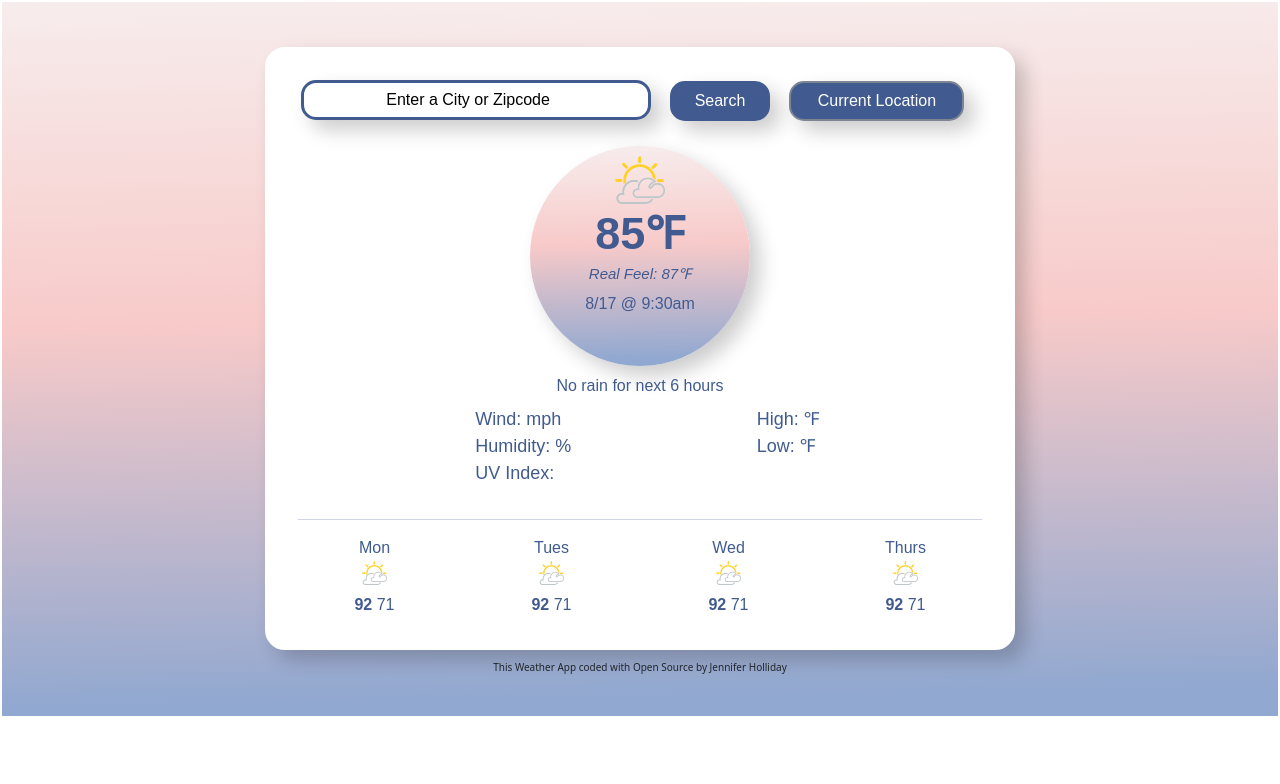
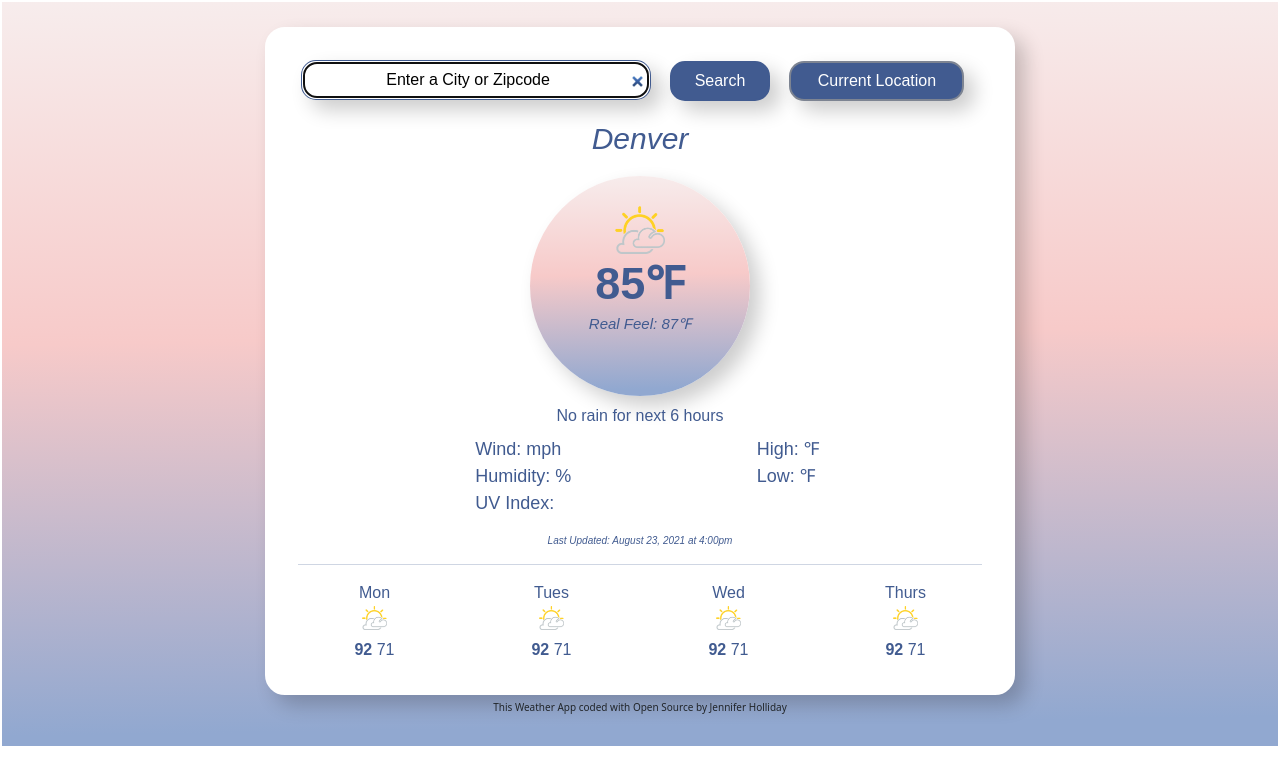
Before and after one commit to jennholl02/Simply-Weather-2.0, a plain HTML site: page index.html in a window 1280 px wide. Drawn offline with nearby package versions, Linux system fonts and the light colour scheme; a web font is replaced by a local one.

Commit message:
Added HTML for City, Moved Time/Date, Updated CSS

```diff
--- a/index.html
+++ b/index.html
@@ -29,6 +29,8 @@
               <input
                 type="search"
                 value="Enter a City or Zipcode"
+                autocomplete="off"
+                autofocus="on"
                 class="city-search-bar"
               />
               <input
@@ -44,6 +46,7 @@
                 id="location-submit-button"
               />
             </form>
+            <div class="cityName" id="city-name">Denver</div>
           </div>
           <div class="current-forecast">
             <div class="circle">
@@ -57,7 +60,6 @@
               <div class="temperature-circle">85℉</div>
               <span class="real-feel-circle">Real Feel: </span
               ><span class="real-feel-temp">87℉</span>
-              <div class="time-date-circle">8/17 @ 9:30am</div>
             </div>
           </div>
           <div class="row">
@@ -94,6 +96,12 @@
                 </ul>
               </div>
             </div>
+          </div>
+          <div class="time-date">
+            <span>Last Updated: </span>
+            <span class="time-date-updated" id="time-date-updated">
+              August 23, 2021 at 4:00pm</span
+            >
           </div>
           <hr />
           <div class="future-forecast">
--- a/src/index.js
+++ b/src/index.js
@@ -0,0 +1,2 @@
+//form = city-search-bar
+//button = city-search-button
--- a/src/style.css
+++ b/src/style.css
@@ -10,7 +10,7 @@
 }
 .container {
   width: 750px;
-  margin-top: 45px;
+  margin-top: 25px;
   background-color: white;
   padding: 15px 15px 15px 15px;
   box-shadow: 10px 10px 20px rgba(0, 0, 0, 0.2);
@@ -72,10 +72,17 @@
   color: white;
 }
 
+.cityName {
+  text-align: center;
+  font-size: 30px;
+  margin-top: 15px;
+  font-style: italic;
+  font-weight: 500;
+}
 .circle {
   display: block;
   margin: 0 auto;
-  margin-top: 25px;
+  margin-top: 15px;
   width: 220px;
   height: 220px;
   line-height: 30px;
@@ -92,7 +99,7 @@
 }
 
 .current-weather-image {
-  padding-top: 10px;
+  padding-top: 30px;
   padding-bottom: 5px;
 }
 
@@ -124,6 +131,12 @@ ul {
   font-size: 18px;
 }
 
+.time-date {
+  text-align: center;
+  font-style: italic;
+  font-size: 10px;
+}
+
 .future-forecast {
   text-align: center;
 }
@@ -139,6 +152,6 @@ ul {
 p {
   text-align: center;
   font-size: 10px;
-  padding-top: 10px;
-  padding-bottom: 25px;
+  padding-top: 5px;
+  padding-bottom: 15px;
 }
```
